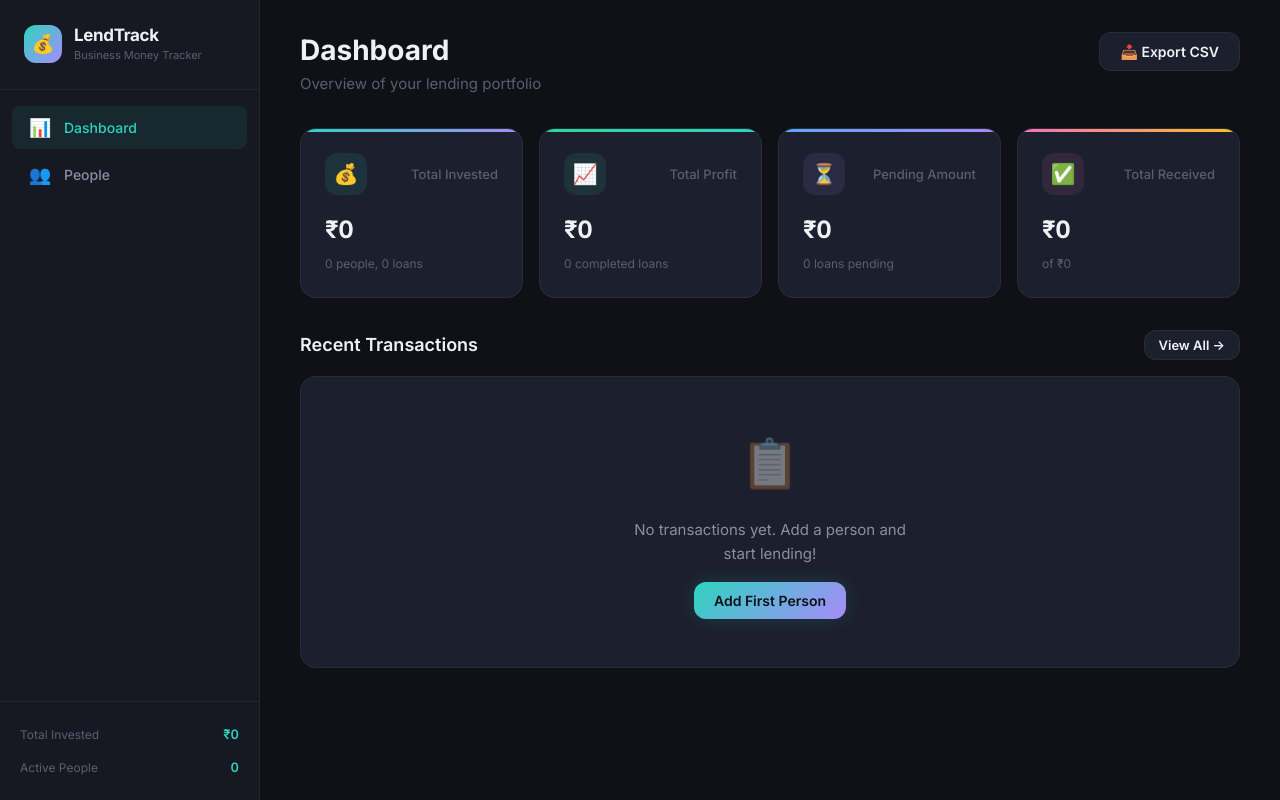
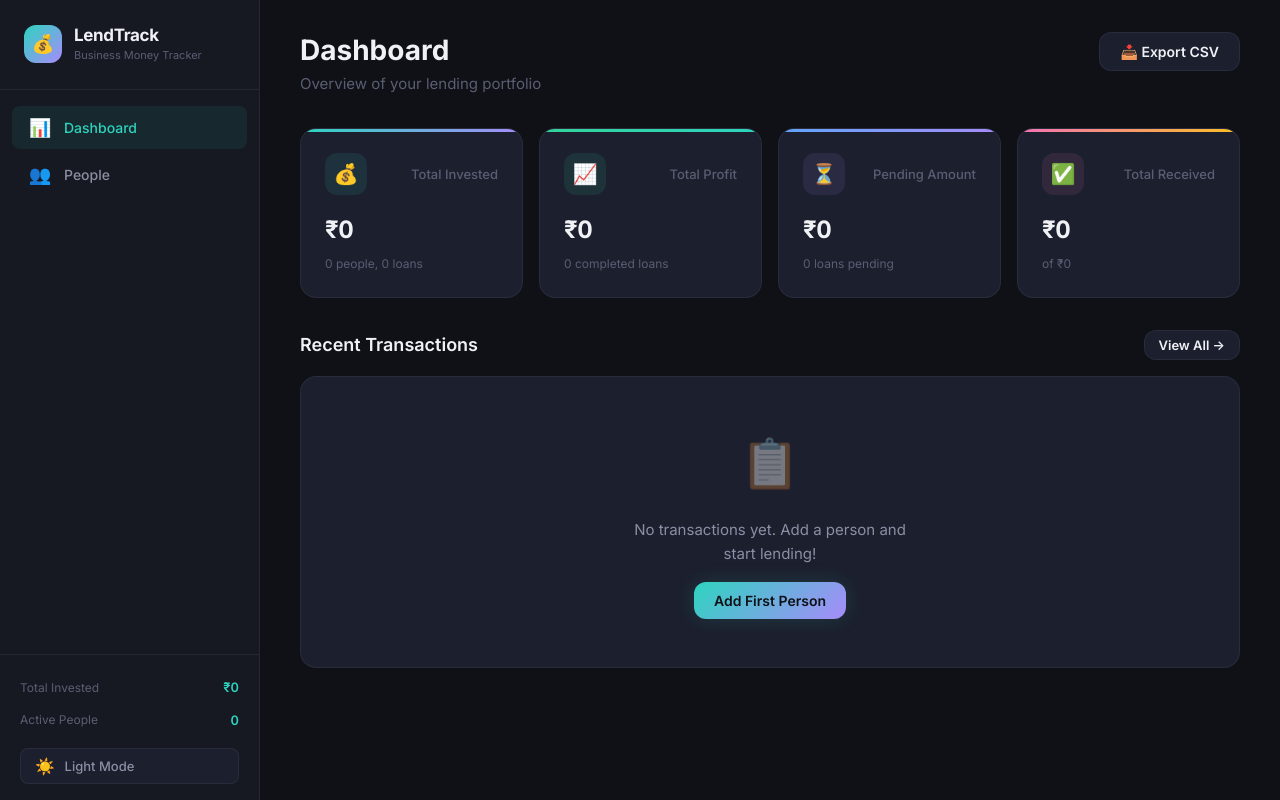
Before and after one commit to avinashtandon/business-tracker, a React (Vite) app: page / in a window 1280 px wide. Built offline with nearby package versions, Linux system fonts and the light colour scheme.

Commit message:
Add Light Mode

```diff
--- a/src/components/Sidebar.css
+++ b/src/components/Sidebar.css
@@ -114,6 +114,37 @@
     font-variant-numeric: tabular-nums;
 }
 
+/* Theme toggle button */
+.theme-toggle-btn {
+    display: flex;
+    align-items: center;
+    gap: 0.6rem;
+    width: 100%;
+    margin-top: 0.75rem;
+    padding: 0.55rem 0.875rem;
+    border-radius: var(--radius-sm);
+    border: 1px solid var(--border-color);
+    background: var(--bg-card);
+    color: var(--text-secondary);
+    font-family: var(--font-family);
+    font-size: 0.8125rem;
+    font-weight: 500;
+    cursor: pointer;
+    transition: all var(--transition-fast);
+    text-align: left;
+}
+
+.theme-toggle-btn:hover {
+    background: var(--bg-card-hover);
+    border-color: var(--border-active);
+    color: var(--text-primary);
+}
+
+.theme-toggle-icon {
+    font-size: 1rem;
+    line-height: 1;
+}
+
 /* Mobile hamburger */
 .sidebar-toggle {
     display: none;
--- a/src/components/Sidebar.jsx
+++ b/src/components/Sidebar.jsx
@@ -1,11 +1,28 @@
-import { useState } from 'react';
+import { useState, useEffect } from 'react';
 import { useApp } from '../context/AppContext';
 import { calcPersonAggregate, formatCurrency } from '../utils/helpers';
 import './Sidebar.css';
 
+function getInitialTheme() {
+    try {
+        return localStorage.getItem('theme') || 'dark';
+    } catch {
+        return 'dark';
+    }
+}
+
 export default function Sidebar({ activePage, onNavigate }) {
     const { state } = useApp();
     const [mobileOpen, setMobileOpen] = useState(false);
+    const [theme, setTheme] = useState(getInitialTheme);
+
+    // Apply theme to <html> whenever it changes
+    useEffect(() => {
+        document.documentElement.setAttribute('data-theme', theme);
+        try { localStorage.setItem('theme', theme); } catch { }
+    }, [theme]);
+
+    const toggleTheme = () => setTheme((t) => (t === 'dark' ? 'light' : 'dark'));
 
     const totalInvested = state.people.reduce((sum, p) => {
         const { totalPrincipal } = calcPersonAggregate(p);
@@ -70,6 +87,16 @@ export default function Sidebar({ activePage, onNavigate }) {
                         <span className="sidebar-stat-label">Active People</span>
                         <span className="sidebar-stat-value">{activePeople}</span>
                     </div>
+
+                    {/* Theme Toggle */}
+                    <button
+                        className="theme-toggle-btn"
+                        onClick={toggleTheme}
+                        title={theme === 'dark' ? 'Switch to Light Mode' : 'Switch to Dark Mode'}
+                    >
+                        <span className="theme-toggle-icon">{theme === 'dark' ? '☀️' : '🌙'}</span>
+                        <span>{theme === 'dark' ? 'Light Mode' : 'Dark Mode'}</span>
+                    </button>
                 </div>
             </aside>
         </>
--- a/src/index.css
+++ b/src/index.css
@@ -51,6 +51,30 @@
   --sidebar-collapsed: 72px;
 }
 
+/* ── Light Mode ── */
+[data-theme="light"] {
+  --bg-primary: #f4f5f7;
+  --bg-secondary: #eaecf0;
+  --bg-card: #ffffff;
+  --bg-card-hover: #f0f2f5;
+  --bg-glass: rgba(255, 255, 255, 0.75);
+  --bg-input: #f8f9fb;
+  --bg-modal-overlay: rgba(0, 0, 0, 0.35);
+
+  --border-color: rgba(0, 0, 0, 0.08);
+  --border-active: rgba(0, 0, 0, 0.18);
+
+  --text-primary: #111827;
+  --text-secondary: #4b5563;
+  --text-muted: #9ca3af;
+
+  --shadow-sm: 0 1px 3px rgba(0, 0, 0, 0.08);
+  --shadow-md: 0 4px 14px rgba(0, 0, 0, 0.1);
+  --shadow-lg: 0 10px 40px rgba(0, 0, 0, 0.12);
+  --shadow-glow-teal: 0 0 20px rgba(45, 212, 191, 0.12);
+  --shadow-glow-purple: 0 0 20px rgba(167, 139, 250, 0.12);
+}
+
 /* ── Reset & Base ── */
 *,
 *::before,
@@ -73,6 +97,7 @@ body {
   line-height: 1.6;
   min-height: 100vh;
   overflow-x: hidden;
+  transition: background var(--transition-base), color var(--transition-base);
 }
 
 #root {
@@ -84,33 +109,53 @@ body {
 ::-webkit-scrollbar {
   width: 6px;
 }
+
 ::-webkit-scrollbar-track {
   background: transparent;
 }
+
 ::-webkit-scrollbar-thumb {
   background: var(--text-muted);
   border-radius: var(--radius-full);
 }
 
 /* ── Typography ── */
-h1, h2, h3, h4, h5, h6 {
+h1,
+h2,
+h3,
+h4,
+h5,
+h6 {
   font-weight: 600;
   line-height: 1.3;
   color: var(--text-primary);
 }
 
-h1 { font-size: 1.75rem; }
-h2 { font-size: 1.375rem; }
-h3 { font-size: 1.125rem; }
+h1 {
+  font-size: 1.75rem;
+}
 
-p { color: var(--text-secondary); }
+h2 {
+  font-size: 1.375rem;
+}
+
+h3 {
+  font-size: 1.125rem;
+}
+
+p {
+  color: var(--text-secondary);
+}
 
 a {
   color: var(--accent-teal);
   text-decoration: none;
   transition: color var(--transition-fast);
 }
-a:hover { color: var(--accent-purple); }
+
+a:hover {
+  color: var(--accent-purple);
+}
 
 /* ── Glass Card ── */
 .glass-card {
@@ -122,6 +167,7 @@ a:hover { color: var(--accent-purple); }
   padding: 1.5rem;
   transition: all var(--transition-base);
 }
+
 .glass-card:hover {
   border-color: var(--border-active);
   box-shadow: var(--shadow-md);
@@ -143,13 +189,17 @@ a:hover { color: var(--accent-purple); }
   transition: all var(--transition-base);
   white-space: nowrap;
 }
-.btn:active { transform: scale(0.97); }
+
+.btn:active {
+  transform: scale(0.97);
+}
 
 .btn-primary {
   background: var(--gradient-primary);
   color: #0f1117;
   box-shadow: var(--shadow-glow-teal);
 }
+
 .btn-primary:hover {
   box-shadow: 0 0 30px rgba(45, 212, 191, 0.3);
   transform: translateY(-1px);
@@ -160,6 +210,7 @@ a:hover { color: var(--accent-purple); }
   color: var(--text-primary);
   border: 1px solid var(--border-color);
 }
+
 .btn-secondary:hover {
   background: var(--bg-card-hover);
   border-color: var(--border-active);
@@ -170,6 +221,7 @@ a:hover { color: var(--accent-purple); }
   color: var(--accent-red);
   border: 1px solid rgba(248, 113, 113, 0.2);
 }
+
 .btn-danger:hover {
   background: rgba(248, 113, 113, 0.2);
 }
@@ -211,10 +263,12 @@ a:hover { color: var(--accent-purple); }
   transition: all var(--transition-fast);
   outline: none;
 }
+
 .input-field:focus {
   border-color: var(--accent-teal);
   box-shadow: 0 0 0 3px rgba(45, 212, 191, 0.1);
 }
+
 .input-field::placeholder {
   color: var(--text-muted);
 }
@@ -232,6 +286,7 @@ select.input-field {
   width: 100%;
   border-collapse: collapse;
 }
+
 .data-table th {
   text-align: left;
   padding: 0.75rem 1rem;
@@ -242,19 +297,23 @@ select.input-field {
   color: var(--text-muted);
   border-bottom: 1px solid var(--border-color);
 }
+
 .data-table td {
   padding: 0.875rem 1rem;
   font-size: 0.875rem;
   border-bottom: 1px solid var(--border-color);
   color: var(--text-secondary);
 }
+
 .data-table tbody tr {
   transition: background var(--transition-fast);
   cursor: pointer;
 }
+
 .data-table tbody tr:hover {
   background: var(--bg-card-hover);
 }
+
 .data-table tbody tr:last-child td {
   border-bottom: none;
 }
@@ -265,6 +324,7 @@ select.input-field {
     opacity: 0;
     transform: translateY(12px);
   }
+
   to {
     opacity: 1;
     transform: translateY(0);
@@ -272,8 +332,13 @@ select.input-field {
 }
 
 @keyframes fadeIn {
-  from { opacity: 0; }
-  to { opacity: 1; }
+  from {
+    opacity: 0;
+  }
+
+  to {
+    opacity: 1;
+  }
 }
 
 @keyframes slideInRight {
@@ -281,6 +346,7 @@ select.input-field {
     opacity: 0;
     transform: translateX(-20px);
   }
+
   to {
     opacity: 1;
     transform: translateX(0);
@@ -288,13 +354,25 @@ select.input-field {
 }
 
 @keyframes pulse {
-  0%, 100% { opacity: 1; }
-  50% { opacity: 0.6; }
+
+  0%,
+  100% {
+    opacity: 1;
+  }
+
+  50% {
+    opacity: 0.6;
+  }
 }
 
 @keyframes shimmer {
-  0% { background-position: -200% 0; }
-  100% { background-position: 200% 0; }
+  0% {
+    background-position: -200% 0;
+  }
+
+  100% {
+    background-position: 200% 0;
+  }
 }
 
 .animate-fade-in-up {
@@ -327,10 +405,12 @@ select.input-field {
   text-align: center;
   gap: 1rem;
 }
+
 .empty-state .empty-icon {
   font-size: 3rem;
   opacity: 0.4;
 }
+
 .empty-state p {
   font-size: 0.9375rem;
   max-width: 300px;
```
